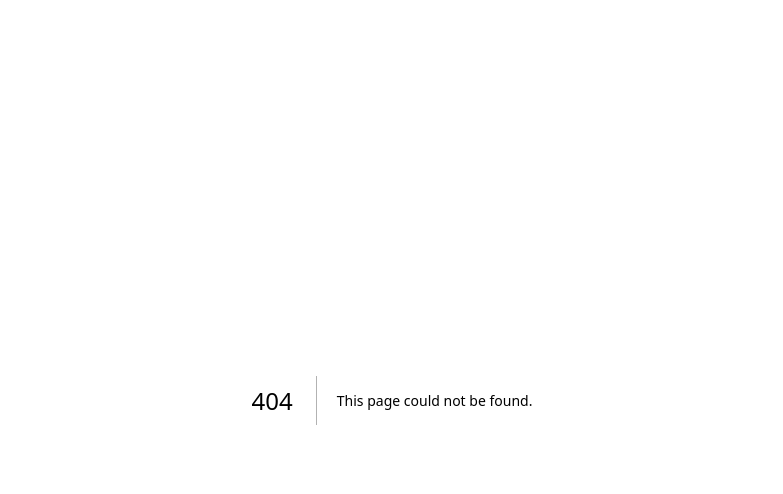
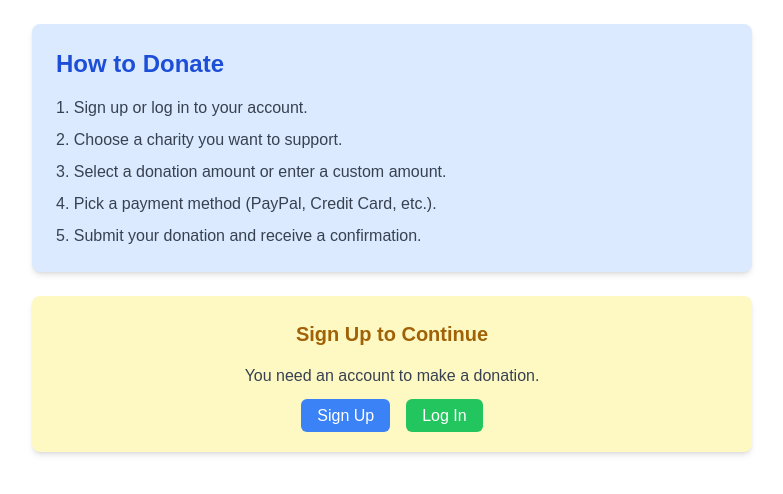
Before and after one commit to nikitaamani/care-bridge-frontend, a Next.js app in the folder carebridge/: page /donate-now in a window 1280 px wide. Before the commit this address had no page. Shown: the top 494 px of the page, without its empty margins (248-1031 px from the left). Built offline with nearby package versions, Linux system fonts and the light colour scheme.

Commit message:
added donate now

```diff
--- /dev/null
+++ b/carebridge/app/donate-now/page.jsx
@@ -0,0 +1,87 @@
+
+import { useState } from 'react';
+import Link from 'next/link';
+import { FaPaypal, FaCreditCard } from 'react-icons/fa';
+import { PayPalScriptProvider, PayPalButtons } from '@paypal/react-paypal-js';
+
+const DonateNow = () => {
+    const [isLoggedIn, setIsLoggedIn] = useState(false);
+    const [amount, setAmount] = useState('');
+
+    return (
+        <PayPalScriptProvider options={{ "client-id": "your-actual-client-id-here" }}>
+
+            <div className="max-w-3xl mx-auto p-6">
+                {/* Donation Guide */}
+                <div className="bg-blue-100 p-6 rounded-lg shadow-md mb-6">
+                    <h2 className="text-2xl font-bold text-blue-700 mb-4">How to Donate</h2>
+                    <p className="text-gray-700 mb-2">1. Sign up or log in to your account.</p>
+                    <p className="text-gray-700 mb-2">2. Choose a charity you want to support.</p>
+                    <p className="text-gray-700 mb-2">3. Select a donation amount or enter a custom amount.</p>
+                    <p className="text-gray-700 mb-2">4. Pick a payment method (PayPal, Credit Card, etc.).</p>
+                    <p className="text-gray-700">5. Submit your donation and receive a confirmation.</p>
+                </div>
+
+                {/* Signup/Login Prompt */}
+                {!isLoggedIn ? (
+                    <div className="bg-yellow-100 p-6 rounded-lg shadow-md mb-6 text-center">
+                        <h3 className="text-xl font-semibold text-yellow-700 mb-4">Sign Up to Continue</h3>
+                        <p className="text-gray-700 mb-4">You need an account to make a donation.</p>
+                        <div className="space-x-4">
+                            <Link href="/signup" className="px-4 py-2 bg-blue-500 text-white rounded-md hover:bg-blue-600">Sign Up</Link>
+                            <Link href="/login" className="px-4 py-2 bg-green-500 text-white rounded-md hover:bg-green-600">Log In</Link>
+                        </div>
+                    </div>
+                ) : (
+                    /* Donation Form */
+                    <div className="bg-white p-6 rounded-lg shadow-md">
+                        <h3 className="text-2xl font-semibold text-gray-800 mb-4">Make a Donation</h3>
+                        <input
+                            type="number"
+                            value={amount}
+                            onChange={(e) => setAmount(e.target.value)}
+                            placeholder="Enter donation amount"
+                            className="w-full p-2 border border-gray-300 rounded mb-4"
+                            min="0"
+                            step="0.01"
+                        />
+                        <div className="flex space-x-4">
+                            {/* PayPal Button */}
+                            <PayPalButtons
+                                createOrder={(data, actions) => {
+                                    if (amount <= 0) {
+                                        alert("Please enter a valid donation amount.");
+                                        return;
+                                    }
+                                    return actions.order.create({
+                                        purchase_units: [{
+                                            amount: {
+                                                value: amount,
+                                            },
+                                        }],
+                                    });
+                                }}
+                                onApprove={(data, actions) => {
+                                    return actions.order.capture().then((details) => {
+                                        // Handle successful payment
+                                        console.log("Payment Successful", details);
+                                    });
+                                }}
+                                onError={(err) => {
+                                    console.log("Payment Error:", err);
+                                }}
+                            />
+
+                            {/* Card Button */}
+                            <button className="px-4 py-2 bg-green-500 text-white rounded-md flex items-center space-x-2 hover:bg-green-600">
+                                <FaCreditCard /> <span>Donate via Card</span>
+                            </button>
+                        </div>
+                    </div>
+                )}
+            </div>
+        </PayPalScriptProvider>
+    );
+};
+
+export default DonateNow;
```
Also changed, not shown: 1 other file (tests, documents, lock files or other folders).
